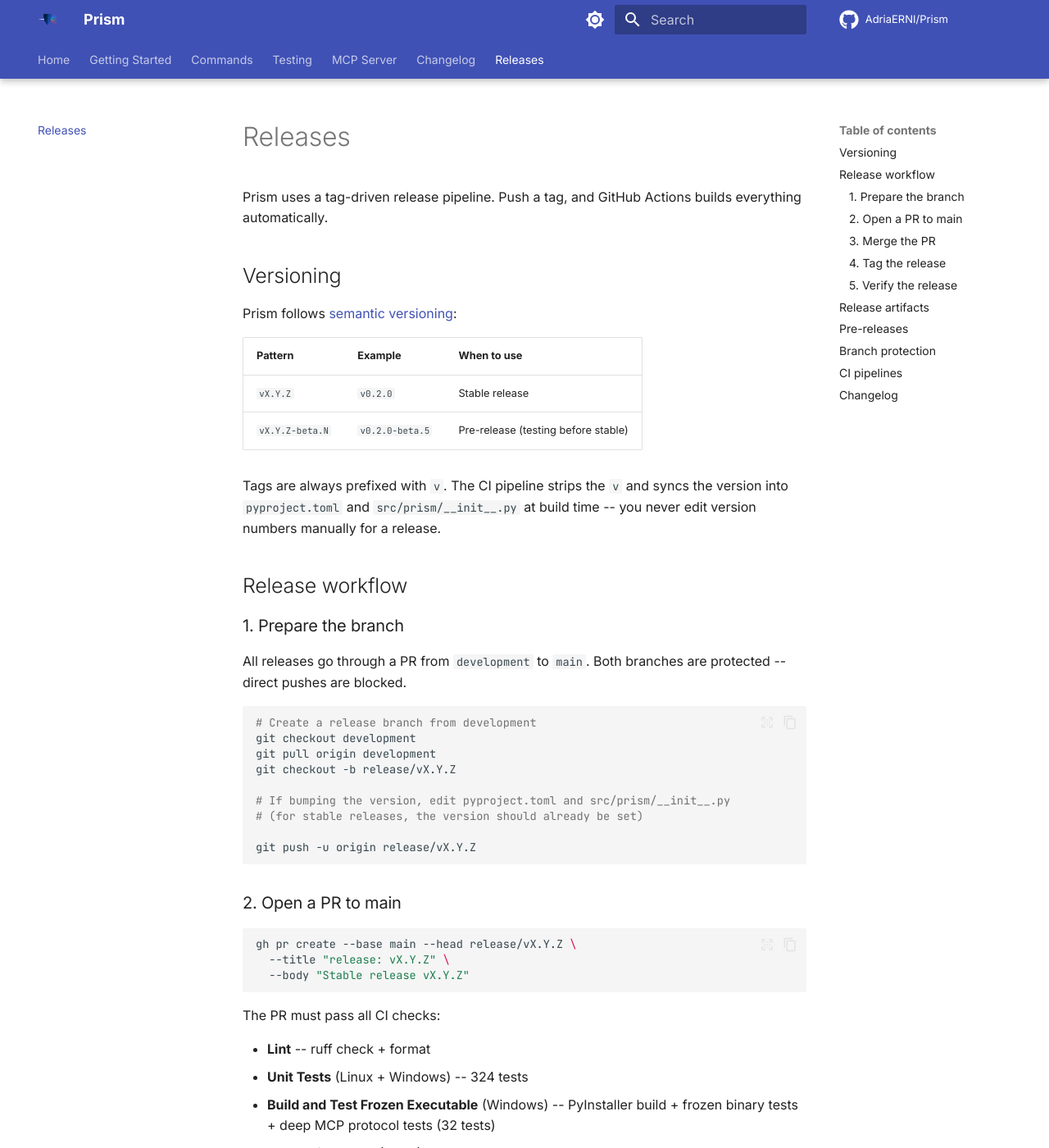
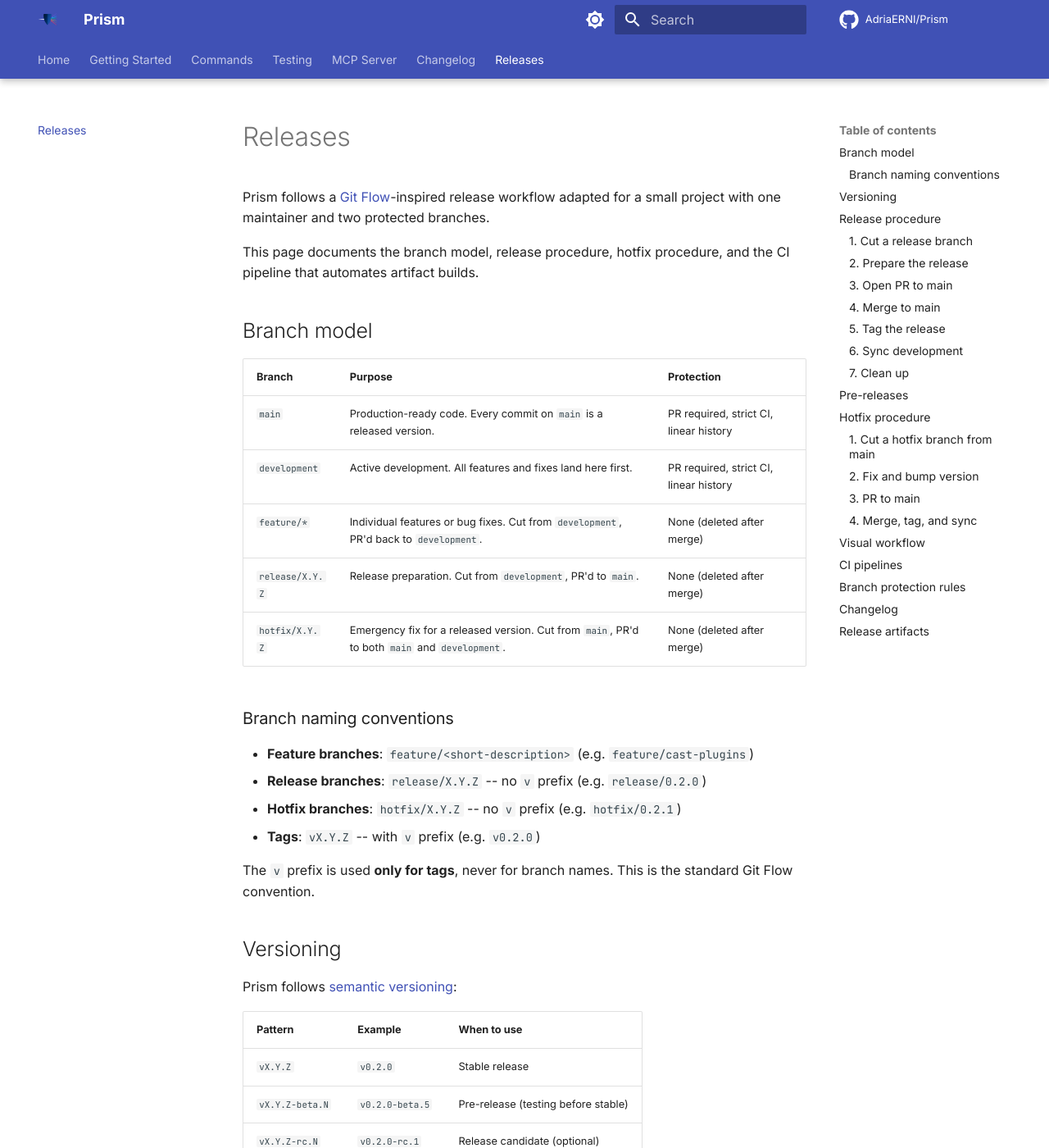
Before and after one commit to AdriaERNI/Prism, an MkDocs documentation site: the page built from docs/releases.md, in a window 1280 px wide and 1400 px high. Shown: the whole window at 82% size. Built offline with MkDocs 1.6.1 and Material for MkDocs 9.7.7, drawn with Linux system fonts in a browser that asks for light colours; comment, search, counter and statistics services are not loaded; some of the changed text lies outside the part shown.

Commit message:
docs: document Git Flow release branch workflow as best practice
Rewrite docs/releases.md with full Git Flow model:
- Branch model table (main, development, feature/*, release/*, hotfix/*)
- Branch naming conventions (no v prefix on branches, v only on tags)
- 7-step release procedure (cut, prepare, PR, merge, tag, sync, cleanup)
- Pre-release process
- Hotfix procedure (cut from main, PR to main, sync to development)
- Visual workflow ASCII diagram
- CI pipelines table
- Branch protection rules table
- Changelog generation via git-cliff + conventional commits

Update AGENTS.md with branch model summary and link to releases docs.
Update README.md to mention Git Flow workflow.

````diff
--- a/docs/releases.md
+++ b/docs/releases.md
@@ -1,7 +1,30 @@
 # Releases
 
-Prism uses a tag-driven release pipeline. Push a tag, and GitHub Actions
-builds everything automatically.
+Prism follows a [Git Flow][gitflow]-inspired release workflow adapted for a
+small project with one maintainer and two protected branches.
+
+This page documents the branch model, release procedure, hotfix procedure,
+and the CI pipeline that automates artifact builds.
+
+## Branch model
+
+| Branch | Purpose | Protection |
+|--------|---------|------------|
+| `main` | Production-ready code. Every commit on `main` is a released version. | PR required, strict CI, linear history |
+| `development` | Active development. All features and fixes land here first. | PR required, strict CI, linear history |
+| `feature/*` | Individual features or bug fixes. Cut from `development`, PR'd back to `development`. | None (deleted after merge) |
+| `release/X.Y.Z` | Release preparation. Cut from `development`, PR'd to `main`. | None (deleted after merge) |
+| `hotfix/X.Y.Z` | Emergency fix for a released version. Cut from `main`, PR'd to both `main` and `development`. | None (deleted after merge) |
+
+### Branch naming conventions
+
+- **Feature branches**: `feature/<short-description>` (e.g. `feature/cast-plugins`)
+- **Release branches**: `release/X.Y.Z` -- no `v` prefix (e.g. `release/0.2.0`)
+- **Hotfix branches**: `hotfix/X.Y.Z` -- no `v` prefix (e.g. `hotfix/0.2.1`)
+- **Tags**: `vX.Y.Z` -- with `v` prefix (e.g. `v0.2.0`)
+
+The `v` prefix is used **only for tags**, never for branch names. This is
+the standard Git Flow convention.
 
 ## Versioning
 
@@ -11,57 +34,68 @@ Prism follows [semantic versioning](https://semver.org/):
 |---------|---------|-------------|
 | `vX.Y.Z` | `v0.2.0` | Stable release |
 | `vX.Y.Z-beta.N` | `v0.2.0-beta.5` | Pre-release (testing before stable) |
+| `vX.Y.Z-rc.N` | `v0.2.0-rc.1` | Release candidate (optional) |
 
-Tags are always prefixed with `v`. The CI pipeline strips the `v` and
-syncs the version into `pyproject.toml` and `src/prism/__init__.py` at
-build time -- you never edit version numbers manually for a release.
+The CI pipeline syncs the version from the git tag into `pyproject.toml`
+and `src/prism/__init__.py` at build time. You never edit version numbers
+manually for a release -- just tag and push.
 
-## Release workflow
+## Release procedure
 
-### 1. Prepare the branch
+### 1. Cut a release branch
 
-All releases go through a PR from `development` to `main`. Both branches
-are protected -- direct pushes are blocked.
+When `development` is ready for release, cut a release branch:
 
 ```bash
-# Create a release branch from development
 git checkout development
 git pull origin development
-git checkout -b release/vX.Y.Z
-
-# If bumping the version, edit pyproject.toml and src/prism/__init__.py
-# (for stable releases, the version should already be set)
-
-git push -u origin release/vX.Y.Z
+git checkout -b release/0.2.0
 ```
 
-### 2. Open a PR to main
+### 2. Prepare the release
+
+On the release branch, do any final preparation:
+
+- Bump version in `pyproject.toml` and `src/prism/__init__.py` (if not already set)
+- Update `CHANGELOG.md` if needed
+- Final documentation review
 
 ```bash
-gh pr create --base main --head release/vX.Y.Z \
-  --title "release: vX.Y.Z" \
-  --body "Stable release vX.Y.Z"
+# Example: ensure version is set for stable release
+# pyproject.toml: version = "0.2.0"
+# src/prism/__init__.py: __version__ = "0.2.0"
+
+git add -A
+git commit -m "release: prepare v0.2.0"
 ```
 
-The PR must pass all CI checks:
+### 3. Open PR to main
+
+```bash
+git push -u origin release/0.2.0
+gh pr create --base main --head release/0.2.0 \
+  --title "release: v0.2.0" \
+  --body "Stable release v0.2.0"
+```
+
+All CI checks must pass before merging:
 
 - **Lint** -- ruff check + format
 - **Unit Tests** (Linux + Windows) -- 324 tests
 - **Build and Test Frozen Executable** (Windows) -- PyInstaller build + frozen binary tests + deep MCP protocol tests (32 tests)
 - **Integration Tests** (Linux) -- against a live IRIS container
 
-### 3. Merge the PR
+### 4. Merge to main
 
-Merge the PR into `main` once all checks pass. Use **squash merge** to
-keep the history clean (linear history is enforced on both branches).
+Merge the PR using **squash merge** (linear history is enforced on `main`).
 
-### 4. Tag the release
+### 5. Tag the release
 
 ```bash
 git checkout main
 git pull origin main
-git tag vX.Y.Z
-git push origin vX.Y.Z
+git tag v0.2.0
+git push origin v0.2.0
 ```
 
 Pushing the tag triggers the **Build and Release** workflow, which:
@@ -74,32 +108,35 @@ Pushing the tag triggers the **Build and Release** workflow, which:
 6. Tests the frozen binary (`--version`, `--help`, `cast --list`, `prism serve`)
 7. Creates a GitHub Release with auto-generated changelog
 
-### 5. Verify the release
+### 6. Sync development
+
+After the release, merge `main` back into `development` so the release
+branch changes propagate:
 
 ```bash
-# Check the release
-gh release view vX.Y.Z
-
-# Download and test the exe
-gh release download vX.Y.Z --pattern "prism.exe" --dir /tmp/prism-release
-/tmp/prism-release/prism.exe --version
+git checkout development
+git merge main --no-edit  # or use a PR if you prefer
+git push origin development
 ```
 
-## Release artifacts
+### 7. Clean up
 
-Each release includes:
+Delete the release branch (local + remote):
 
-| Artifact | Platform | Description |
-|----------|----------|-------------|
-| `prism.exe` | Windows | Standalone PyInstaller binary (36 MB) |
-| `prism-X.Y.Z-setup.exe` | Windows | Inno Setup installer with Prism branding |
-| `prism-X.Y.Z-py3-none-any.whl` | Cross-platform | Python wheel (pip install) |
+```bash
+git branch -d release/0.2.0
+git push origin --delete release/0.2.0
+```
 
 ## Pre-releases
 
-Pre-releases follow the same workflow but use a `-beta.N` suffix:
+Pre-releases follow a lighter process. Tag directly from `development`
+or a release branch without merging to `main`:
 
 ```bash
+# Tag a pre-release from development
+git checkout development
+git pull origin development
 git tag v0.2.0-beta.1
 git push origin v0.2.0-beta.1
 ```
@@ -108,40 +145,134 @@ GitHub automatically marks the release as a **Pre-release** when the tag
 contains a hyphen. Pre-release tags do not affect the `latest` release
 pointer on GitHub.
 
-You can tag as many pre-releases as needed from any branch before
-cutting the stable release.
+You can tag as many pre-releases as needed before cutting the stable
+release. When ready, follow the full release procedure above.
 
-## Branch protection
+## Hotfix procedure
 
-Both `main` and `development` are protected:
+When a critical bug is found in a released version:
 
-- **Direct pushes**: blocked (PR required)
-- **Reviews**: 0 required (user merges manually)
-- **Status checks**: Lint + Unit Tests must pass
-- **Strict**: branch must be up to date before merging
-- **Linear history**: enforced (no merge commits on PR merge)
-- **Force pushes**: disabled
-- **enforce_admins**: false (admin can bypass in emergencies)
+### 1. Cut a hotfix branch from main
 
-`main` only accepts PRs from `development` (or a release branch created
-from `development`). `development` is the active working branch for all
-features and fixes.
+```bash
+git checkout main
+git pull origin main
+git checkout -b hotfix/0.2.1
+```
+
+### 2. Fix and bump version
+
+```bash
+# Bump the patch version
+# pyproject.toml: version = "0.2.1"
+# src/prism/__init__.py: __version__ = "0.2.1"
+
+git add -A
+git commit -m "fix: critical bug in SQL execution"
+```
+
+### 3. PR to main
+
+```bash
+git push -u origin hotfix/0.2.1
+gh pr create --base main --head hotfix/0.2.1 \
+  --title "hotfix: v0.2.1" \
+  --body "Critical fix for v0.2.0"
+```
+
+### 4. Merge, tag, and sync
+
+```bash
+# Merge the PR to main (squash)
+git checkout main
+git pull origin main
+git tag v0.2.1
+git push origin v0.2.1
+
+# Sync back to development
+git checkout development
+git merge main --no-edit
+git push origin development
+
+# Clean up
+git branch -d hotfix/0.2.1
+git push origin --delete hotfix/0.2.1
+```
+
+## Visual workflow
+
+```
+development  feature/cast   release/0.2.0     main
+    |              |               |            |
+    |--- CUT ------|               |            |
+    |              |               |            |
+    |<-- MERGE ----|               |            |
+    |                              |            |
+    |---------- CUT ---------------|            |
+    |                              |            |
+    |                              |--- PR ---->|
+    |                              |            |
+    |                              |      MERGE |
+    |                              |            |
+    |                              |       TAG v0.2.0
+    |                              |            |
+    |<----------- SYNC (merge main into dev) ---|
+    |                                           |
+    |                                     DELETE release/0.2.0
+```
 
 ## CI pipelines
 
 | Workflow | Trigger | What it does |
 |----------|---------|--------------|
-| `test-linux.yml` | PR to development/main | Unit + integration tests on Linux with IRIS |
-| `test-windows.yml` | PR to development/main | Unit tests + frozen binary build + MCP protocol tests on Windows |
-| `build-release.yml` | Tag push (`v*`) | Full build pipeline + GitHub Release |
-| `pages.yml` | Push to main | MkDocs documentation deploy |
+| `test-linux.yml` | PR to `development` or `main` | Lint, unit tests, integration tests (Docker IRIS) |
+| `test-windows.yml` | PR to `development` or `main` | Unit tests, PyInstaller frozen binary tests, MCP protocol tests (32 tests) |
+| `build-release.yml` | Tag push (`v*`) | Full build pipeline + GitHub Release creation |
+| `pages.yml` | Push to `main` | MkDocs documentation deploy to GitHub Pages |
+
+## Branch protection rules
+
+Both `main` and `development` are protected:
+
+| Rule | Value |
+|------|-------|
+| Required PR reviews | 0 (user merges manually) |
+| Required status checks | Lint, Unit Tests |
+| Strict (up-to-date) | Yes |
+| Linear history | Yes (squash merges only) |
+| Force pushes | Disabled |
+| enforce_admins | False (admin can bypass in emergencies) |
+
+`main` only accepts PRs from `release/*` or `hotfix/*` branches.
+`development` is the target for all `feature/*` branches and Dependabot PRs.
 
 ## Changelog
 
 Release notes are auto-generated by [git-cliff](https://git-cliff.github.io/)
-using the configuration in `cliff.toml`. Conventional commit prefixes
-(`feat:`, `fix:`, `docs:`, `ci:`, `refactor:`) are used to categorize
-entries.
+using the configuration in `cliff.toml`. Commits should follow
+[Conventional Commits](https://www.conventionalcommits.org/) so they are
+categorized correctly:
+
+| Prefix | Category in changelog |
+|--------|----------------------|
+| `feat:` | Features |
+| `fix:` | Bug Fixes |
+| `docs:` | Documentation |
+| `ci:` | CI/CD |
+| `refactor:` | Refactoring |
+| `test:` | Tests |
 
 For stable releases, pre-release tags are excluded from the changelog
 so their commits roll up into the stable release notes.
+
+## Release artifacts
+
+Each release includes:
+
+| Artifact | Platform | Description |
+|----------|----------|-------------|
+| `prism.exe` | Windows | Standalone PyInstaller binary (~36 MB) |
+| `prism-X.Y.Z-setup.exe` | Windows | Inno Setup installer with Prism branding |
+| `prism-X.Y.Z-py3-none-any.whl` | Cross-platform | Python wheel (`pip install prism`) |
+
+[gitflow]: https://nvie.com/posts/a-successful-git-branching-model/
````
Also changed, not shown: AGENTS.md (+16 -1 lines), README.md (+6 -2 lines).
